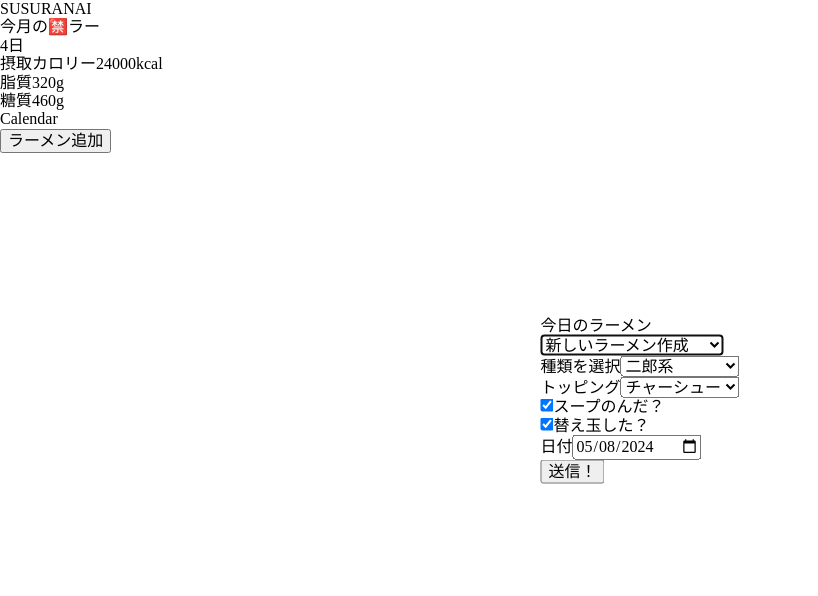
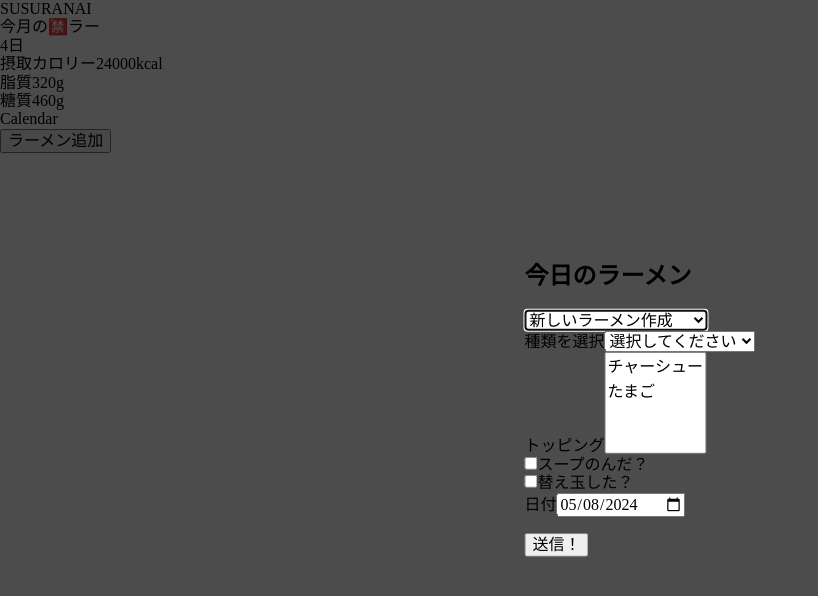
Before and after one commit to kotek-7/dohack-2, a Vue app: page / in a window 1280 px wide. Both pictures are taken after a click on the button "ラーメン追加". Shown: the top 596 px of the page, without its empty margins (0-818 px from the left). Built offline with nearby package versions, Linux system fonts and the light colour scheme.

Commit message:
Edited page

```diff
--- a/src/components/MainPage.vue
+++ b/src/components/MainPage.vue
@@ -6,13 +6,29 @@
     DialogPortal,
     DialogOverlay,
     DialogContent,
+    DialogTitle,
+    DialogClose,
+    DialogDescription,
   } from "radix-vue";
   import NewRamen from "./NewRamen.vue";
+  import { createRamenInfo } from "../composables/CreateRamenInfo";
 
   const kinraStreak = ref(4);
   const calorie = ref(24000);
   const fat = ref(320);
   const carb = ref(460);
+
+  const params = ref<InstanceType<typeof NewRamen> | null>(null);
+
+  function submitButtonHandler() {
+    console.log(params.value);
+    if (params.value == null) return;
+    try {
+      alert(createRamenInfo(params.value));
+    } catch (e) {
+      alert(e);
+    }
+  }
 </script>
 
 <template>
@@ -32,7 +48,13 @@
     <DialogPortal>
       <DialogOverlay class="dialog-overlay" />
       <DialogContent class="dialog-content">
-        <NewRamen />
+        <DialogTitle> 今日のラーメン </DialogTitle>
+        <DialogDescription>
+          <NewRamen ref="params" />
+        </DialogDescription>
+        <DialogClose as-child>
+          <button @click="submitButtonHandler">送信！</button>
+        </DialogClose>
       </DialogContent>
     </DialogPortal>
   </DialogRoot>
@@ -40,9 +62,12 @@
 
 <style scoped>
   .dialog-overlay {
+    width: 100%;
+    height: 100%;
     position: fixed;
+    inset: 0;
     background-color: black;
-    opacity: 0.5;
+    opacity: 0.7;
   }
   .dialog-content {
     position: fixed;
--- a/src/components/NewRamen.vue
+++ b/src/components/NewRamen.vue
@@ -1,5 +1,7 @@
 <script setup lang="ts">
   import { ref } from "vue";
+  import { RamenType, ToppingType } from "../types";
+
   function formatDate(date: Date): string {
     const year = date.getFullYear();
     const month = (date.getMonth() + 1).toString().padStart(2, "0"); // 月は0から始まるため+1する
@@ -8,11 +10,24 @@
     return `${year}-${month}-${day}`;
   }
   const today = ref<string>(formatDate(new Date()));
+
+  const selectedRamen = ref<RamenType | "">("");
+  const selectedToppings = ref<ToppingType[]>([]);
+  const eatsSoup = ref(false);
+  const asksSeconds = ref(false);
+  const secondsCount = ref(1);
+
+  defineExpose({
+    selectedRamen,
+    selectedToppings,
+    eatsSoup,
+    asksSeconds,
+    secondsCount,
+  });
 </script>
 
 <template>
-  <div>
-    今日のラーメン
+  <form>
     <div>
       <select name="mode-select">
         <option>新しいラーメン作成</option>
@@ -21,7 +36,8 @@
     </div>
     <div>
       <label for="ramen-select">種類を選択</label>
-      <select id="ramen-select" name="ramen-select">
+      <select id="ramen-select" name="ramen-select" v-model="selectedRamen">
+        <option disabled value="">選択してください</option>
         <option>二郎系</option>
         <option>家系</option>
         <option>油そば</option>
@@ -29,26 +45,43 @@
       </select>
     </div>
     <div>
-      <label for="topping-select">トッピング</label>
-      <select id="topping-select" name="topping-select">
+      <label for="topping-select" multiple>トッピング</label>
+      <select
+        id="topping-select"
+        name="topping-select"
+        v-model="selectedToppings"
+        placeholder="なし"
+        multiple
+      >
         <option>チャーシュー</option>
         <option>たまご</option>
       </select>
     </div>
     <div>
-      <input type="checkbox" id="eats-soup" name="eats-soup" checked />
+      <input type="checkbox" id="eats-soup" v-model="eatsSoup" />
       <label for="eats-soup">スープのんだ？</label>
     </div>
     <div>
-      <input type="checkbox" id="asks-seconds" name="asks-seconds" checked />
+      <input type="checkbox" id="asks-seconds" v-model="asksSeconds" />
       <label for="asks-seconds">替え玉した？</label>
+    </div>
+    <div :class="{ hidden: !asksSeconds }">
+      <input
+        type="number"
+        id="seconds-count"
+        placeholder="何回替え玉した？"
+        v-model="secondsCount"
+      />回
     </div>
     <div>
       <label for="eat-on">日付</label>
-      <input type="date" id="eat-on" name="eat-on" :value="today" />
+      <input type="date" id="eat-on" :value="today" />
     </div>
-    <button>送信！</button>
-  </div>
+  </form>
 </template>
 
-<style scoped></style>
+<style scoped>
+  .hidden {
+    display: none;
+  }
+</style>
--- /dev/null
+++ b/src/composables/CreateRamenInfo.ts
@@ -0,0 +1,25 @@
+import { RamenInfo, RamenType, ToppingType } from "../types";
+import NewRamen from "../components/NewRamen.vue";
+export function createRamenInfo(
+  ramenParams: InstanceType<typeof NewRamen>
+): RamenInfo {
+  let resultRamenType: RamenType;
+  let resultToppings: ToppingType[];
+  let resultEatsSoup: boolean;
+  let resultSecondsCount: number;
+  if (ramenParams.selectedRamen != "") {
+    resultRamenType = ramenParams.selectedRamen;
+  } else {
+    throw new Error("Select ramen type!");
+  }
+  resultToppings = ramenParams.selectedToppings;
+  resultEatsSoup = ramenParams.eatsSoup;
+  resultSecondsCount = ramenParams.asksSeconds ? ramenParams.secondsCount : 0;
+
+  return {
+    ramenType: resultRamenType,
+    toppings: resultToppings,
+    eatsSoup: resultEatsSoup,
+    secondsCount: resultSecondsCount,
+  };
+}
--- /dev/null
+++ b/src/types/index.ts
@@ -0,0 +1,8 @@
+export type RamenType = "二郎系" | "家系" | "油そば" | "醤油ラーメン";
+export type ToppingType = "卵" | "チャーシュー";
+export type RamenInfo = {
+  ramenType: RamenType;
+  toppings: ToppingType[];
+  eatsSoup: boolean;
+  secondsCount: number;
+};
```
